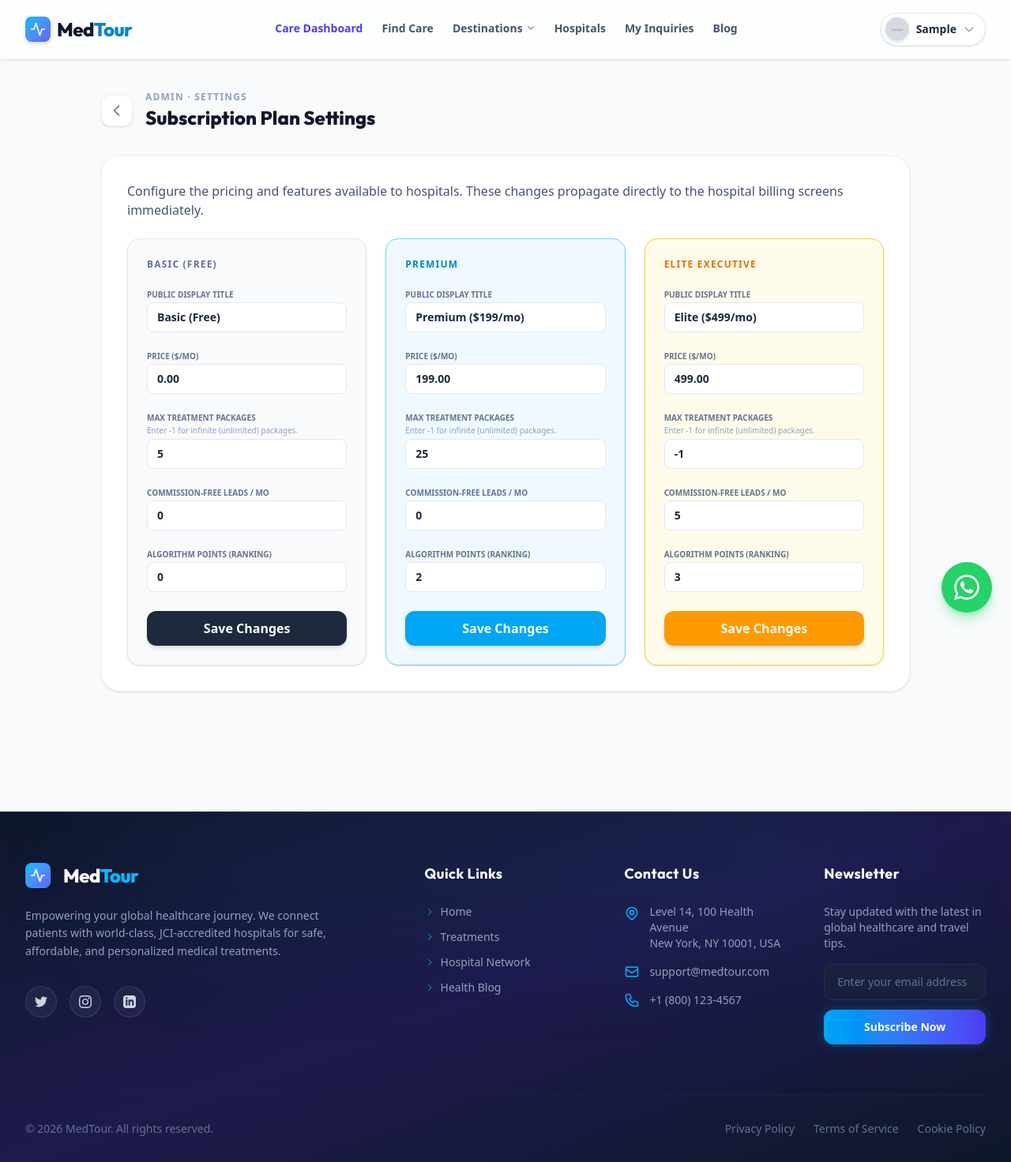
After one commit to sabarishkumaran/medical_tourism_platform, a Django app: page /accounts/admin/settings/subscriptions/ in a window 1280 px wide. The commit adds this page. Shown: the whole page at 79% size. Run offline with Django 5.2, Linux system fonts and the light colour scheme; a user stored in the database is signed in; data comes from the database, SQL or seed files in the repository; tables that the repository leaves empty hold one stand-in row (values such as "Sample post"); grey boxes marked "Sample" are stand-in pictures; style sheets or scripts are compiled from the project's sources; some libraries are stand-ins or nearby versions.

```diff
--- a/accounts/urls.py
+++ b/accounts/urls.py
@@ -7,6 +7,7 @@ urlpatterns = [
 
 
     path('register/', views.register, name="register"),
+    path('verify-email/', views.verify_otp, name="verify_otp"),
     path('login/', views.user_login, name="login"),
     path('logout/', views.user_logout, name="logout"),
     path('profile/', views.profile_view, name='profile'),
@@ -20,7 +21,7 @@ urlpatterns = [
     path('admin/revenue/subscriptions/', views.admin_revenue_subscriptions, name="admin_revenue_subscriptions"),
     path('admin/revenue/leads/', views.admin_revenue_leads, name="admin_revenue_leads"),
     path('admin/revenue/services/', views.admin_revenue_services, name="admin_revenue_services"),
-
+    path('admin/settings/subscriptions/', views.admin_subscription_settings, name="admin_subscription_settings"),
     path('password_change/', auth_views.PasswordChangeView.as_view(template_name="password_change.html"), name='password_change'),
     path('password_change/done/', auth_views.PasswordChangeDoneView.as_view(template_name="password_change_done.html"), name='password_change_done'),
 
--- a/accounts/views.py
+++ b/accounts/views.py
@@ -63,9 +63,15 @@ def admin_dashboard(request):
     transactions_volume = sum([float(inq.total_amount_paid) for inq in Inquiry.objects.filter(status='COMPLETED')])
     service_fees_revenue = Inquiry.objects.filter(status='COMPLETED').aggregate(total=Sum('service_fees_total'))['total'] or 0.00
 
+    from hospitals.models import SubscriptionPlanConfig
+    prem_conf = SubscriptionPlanConfig.objects.filter(plan_type='PREMIUM').first()
+    elite_conf = SubscriptionPlanConfig.objects.filter(plan_type='ELITE').first()
+    prem_price = prem_conf.price if prem_conf else 199.00
+    elite_price = elite_conf.price if elite_conf else 499.00
+
     premium_subs = Hospital.objects.filter(subscription_plan='PREMIUM').count()
     elite_subs = Hospital.objects.filter(subscription_plan='ELITE').count()
-    subscription_revenue = (premium_subs * 199) + (elite_subs * 499)
+    subscription_revenue = float(premium_subs * prem_price) + float(elite_subs * elite_price)
 
     processed_leads = Inquiry.objects.exclude(status='NEW').count()
     lead_revenue = processed_leads * 50  # Flat $50 per qualified lead for calculation
@@ -136,9 +142,15 @@ def admin_revenue_commissions(request):
 def admin_revenue_subscriptions(request):
     if not (request.user.role in ['ADMIN', 'COORDINATOR'] or request.user.is_superuser):
         raise PermissionDenied("Administrative access required.")
+    from hospitals.models import SubscriptionPlanConfig
+    prem_conf = SubscriptionPlanConfig.objects.filter(plan_type='PREMIUM').first()
+    elite_conf = SubscriptionPlanConfig.objects.filter(plan_type='ELITE').first()
+    prem_price = prem_conf.price if prem_conf else 199.00
+    elite_price = elite_conf.price if elite_conf else 499.00
+
     premium_hospitals = Hospital.objects.filter(subscription_plan='PREMIUM').order_by('-id')
     elite_hospitals = Hospital.objects.filter(subscription_plan='ELITE').order_by('-id')
-    total = (premium_hospitals.count() * 199) + (elite_hospitals.count() * 499)
+    total = float(premium_hospitals.count() * prem_price) + float(elite_hospitals.count() * elite_price)
     return render(request, 'admin_revenue_subscriptions.html', {
         'premium_hospitals': premium_hospitals,
         'elite_hospitals': elite_hospitals,
@@ -225,12 +237,32 @@ def register(request):
                     certificate=request.FILES.get("hospital_certificate"),
                 )
 
+            import random
+            from django.core.mail import send_mail
+            from django.conf import settings
+            from .models import OTPVerification
+
+            otp = str(random.randint(100000, 999999))
+            OTPVerification.objects.update_or_create(user=user, defaults={'otp_code': otp})
+
+            send_mail(
+                "Your Medical Tourism Platform Verification Code",
+                f"Your OTP confirmation code is: {otp}",
+                settings.DEFAULT_FROM_EMAIL,
+                [user.email],
+                fail_silently=True,
+            )
+
+            request.session['unverified_user_id'] = user.id
+
             # Return JSON for AJAX requests
             if request.headers.get('X-Requested-With') == 'XMLHttpRequest':
                 from django.http import JsonResponse
-                return JsonResponse({'success': True, 'redirect': '/accounts/login/'})
+                from django.urls import reverse
+                return JsonResponse({'success': True, 'redirect': reverse('verify_otp')})
 
-            return redirect("login")
+            from django.urls import reverse
+            return redirect("verify_otp")
 
         else:
             # Return JSON with form errors for AJAX requests
@@ -275,6 +307,26 @@ def user_login(request):
             user = authenticate(username=username, password=password)
 
             if user is not None:
+                if not user.is_email_verified:
+                    import random
+                    from django.core.mail import send_mail
+                    from django.conf import settings
+                    from .models import OTPVerification
+
+                    otp = str(random.randint(100000, 999999))
+                    OTPVerification.objects.update_or_create(user=user, defaults={'otp_code': otp})
+
+                    send_mail(
+                        "Your Medical Tourism Platform Verification Code",
+                        f"Your OTP confirmation code is: {otp}",
+                        settings.DEFAULT_FROM_EMAIL,
+                        [user.email],
+                        fail_silently=True,
+                    )
+                    request.session['unverified_user_id'] = user.id
+                    messages.warning(request, "Please verify your email address before logging in.")
+                    return redirect('verify_otp')
+
                 login(request, user)
 
                 next_url = request.POST.get('next') or request.GET.get('next')
@@ -321,9 +373,36 @@ def profile_view(request):
             )
 
     if request.method == "POST":
-        form = ProfileForm(request.POST, request.FILES, instance=request.user)
+        old_email = user.email
+        form = ProfileForm(request.POST, request.FILES, instance=user)
         if form.is_valid():
+            new_email = form.cleaned_data.get('email')
             form.save()
+
+            if new_email and new_email != old_email:
+                # Revert email temporarily
+                user.email = old_email
+                user.save(update_fields=['email'])
+
+                import random
+                from django.core.mail import send_mail
+                from django.conf import settings
+                from .models import OTPVerification
+
+                otp = str(random.randint(100000, 999999))
+                OTPVerification.objects.update_or_create(user=user, defaults={'otp_code': otp, 'unverified_email': new_email})
+
+                send_mail(
+                    "Verify your new email address",
+                    f"Your OTP confirmation code is: {otp}",
+                    settings.DEFAULT_FROM_EMAIL,
+                    [new_email],
+                    fail_silently=True,
+                )
+                request.session['unverified_user_id'] = user.id
+                messages.warning(request, "Please verify your new email address to complete the update.")
+                return redirect('verify_otp')
+
             messages.success(request, 'Profile details updated successfully.')
             return redirect('profile')
     else:
@@ -388,7 +467,77 @@ def delete_account(request):
             messages.success(request, "Your account has been permanently deleted.")
             return redirect('home')
         else:
-            messages.error(request, "Incorrect password. Account deletion cancelled.")
+            messages.error(request, "Incorrect password. Account deletion failed.")
             return redirect('profile')
 
     return redirect('profile')
+
+@login_required
+def admin_subscription_settings(request):
+    if not (request.user.role in ['ADMIN', 'COORDINATOR'] or request.user.is_superuser):
+        raise PermissionDenied("Administrative access required.")
+
+    from hospitals.models import SubscriptionPlanConfig
+
+    if request.method == "POST":
+        plan_type = request.POST.get('plan_type')
+        if plan_type:
+            plan = SubscriptionPlanConfig.objects.filter(plan_type=plan_type).first()
+            if plan:
+                try:
+                    plan.price = float(request.POST.get('price', plan.price))
+                    plan.max_packages = int(request.POST.get('max_packages', plan.max_packages))
+                    plan.commission_free_leads = int(request.POST.get('commission_free_leads', plan.commission_free_leads))
+                    plan.ranking_bonus = int(request.POST.get('ranking_bonus', plan.ranking_bonus))
+                    plan.display_title = request.POST.get('display_title', plan.display_title)
+                    plan.description = request.POST.get('description', plan.description)
+                    plan.save()
+                    messages.success(request, f"{plan.get_plan_type_display()} settings updated successfully.")
+                except ValueError:
+                    messages.error(request, "Invalid numeric values provided.")
+
+        return redirect('admin_subscription_settings')
+
+    plans = SubscriptionPlanConfig.objects.all().order_by('price')
+    return render(request, "admin_subscription_settings.html", {"plans": plans})
+
+def verify_otp(request):
+    user_id = request.session.get('unverified_user_id')
+    if not user_id:
+        return redirect('login')
+
+    from .models import User, OTPVerification
+    user = get_object_or_404(User, id=user_id)
+
+    if request.method == "POST":
+        code = request.POST.get('otp_code', '').strip()
+        otp_record = OTPVerification.objects.filter(user=user).first()
+
+        if otp_record and otp_record.otp_code == code:
+            # Success
+            if otp_record.unverified_email:
+                user.email = otp_record.unverified_email
+                user.is_email_verified = True
+                user.save(update_fields=['email', 'is_email_verified'])
+                messages.success(request, "Your email address has been successfully updated!")
+            else:
+                user.is_email_verified = True
+                user.save(update_fields=['is_email_verified'])
+                messages.success(request, "Your account has been successfully verified!")
+
+            otp_record.delete()
+            if 'unverified_user_id' in request.session:
+                del request.session['unverified_user_id']
+
+            login(request, user)
+
+            if user.role == 'HOSPITAL':
+                return redirect("hospital_dashboard")
+            elif user.role in ['ADMIN', 'COORDINATOR']:
+                return redirect("admin_dashboard")
+            else:
+                return redirect("patient_dashboard")
+        else:
+            messages.error(request, "Invalid verification code.")
+
+    return render(request, "verify_otp.html", {"unverified_user": user})
--- /dev/null
+++ b/templates/admin_subscription_settings.html
@@ -0,0 +1,78 @@
+{% extends "base.html" %}
+
+{% block content %}
+<div class="container mx-auto px-4 md:px-8 py-10">
+    <div class="max-w-5xl mx-auto">
+
+        <!-- Header -->
+        <div class="flex items-center gap-4 mb-8">
+            <a href="{% url 'admin_dashboard' %}" class="w-10 h-10 rounded-xl bg-white border border-slate-100 shadow-sm flex items-center justify-center text-slate-500 hover:text-sky-600 hover:border-sky-200 transition-all">
+                <svg class="w-5 h-5" fill="none" stroke="currentColor" viewBox="0 0 24 24"><path stroke-linecap="round" stroke-linejoin="round" stroke-width="2" d="M15 19l-7-7 7-7"/></svg>
+            </a>
+            <div>
+                <p class="text-xs font-bold text-slate-400 uppercase tracking-widest mb-0.5">Admin · Settings</p>
+                <h1 class="text-2xl font-extrabold text-slate-900" style="font-family:'Outfit',sans-serif;">Subscription Plan Settings</h1>
+            </div>
+        </div>
+
+        <div class="bg-white rounded-3xl border border-slate-100 shadow-sm p-8 mb-8">
+            <p class="text-slate-600 mb-6 font-medium">Configure the pricing and features available to hospitals. These changes propagate directly to the hospital billing screens immediately.</p>
+
+            <div class="grid grid-cols-1 md:grid-cols-2 lg:grid-cols-3 gap-6">
+                {% for plan in plans %}
+                <div class="border {% if plan.plan_type == 'ELITE' %}border-amber-300 bg-amber-50 rounded-2xl p-6 {% elif plan.plan_type == 'PREMIUM' %}border-sky-300 bg-sky-50 rounded-2xl p-6{% else %}border-slate-200 bg-slate-50 rounded-2xl p-6{% endif %} shadow-sm">
+                    <form method="POST" action="{% url 'admin_subscription_settings' %}">
+                        {% csrf_token %}
+                        <input type="hidden" name="plan_type" value="{{ plan.plan_type }}">
+
+                        <div class="mb-4 flex items-center justify-between">
+                            <span class="text-xs font-black uppercase tracking-widest {% if plan.plan_type == 'ELITE' %}text-amber-600{% elif plan.plan_type == 'PREMIUM' %}text-sky-600{% else %}text-slate-500{% endif %}">
+                                {{ plan.get_plan_type_display }}
+                            </span>
+                        </div>
+
+                        <!-- Display Title -->
+                        <div class="space-y-1 mb-4">
+                            <label class="text-[10px] uppercase font-bold text-slate-500">Public Display Title</label>
+                            <input type="text" name="display_title" value="{{ plan.display_title }}" class="w-full text-sm font-bold bg-white border border-slate-200 px-3 py-2 rounded-lg focus:outline-none focus:ring-2 focus:ring-indigo-500" required>
+                        </div>
+
+                        <!-- Price -->
+                        <div class="space-y-1 mb-4">
+                            <label class="text-[10px] uppercase font-bold text-slate-500">Price ($/mo)</label>
+                            <input type="number" step="0.01" name="price" value="{{ plan.price }}" class="w-full text-sm bg-white border border-slate-200 px-3 py-2 rounded-lg font-bold text-slate-800 focus:outline-none focus:ring-2 focus:ring-indigo-500" required>
+                        </div>
+
+                        <!-- Max Packages -->
+                        <div class="space-y-1 mb-4">
+                            <label class="text-[10px] uppercase font-bold text-slate-500">Max Treatment Packages</label>
+                            <div class="text-[10px] text-slate-400 mb-1 leading-tight">Enter -1 for infinite (unlimited) packages.</div>
+                            <input type="number" name="max_packages" value="{{ plan.max_packages }}" class="w-full text-sm bg-white border border-slate-200 px-3 py-2 rounded-lg font-bold text-slate-800 focus:outline-none focus:ring-2 focus:ring-indigo-500" required>
+                        </div>
+
+                        <!-- Commission Free Leads -->
+                        <div class="space-y-1 mb-4">
+                            <label class="text-[10px] uppercase font-bold text-slate-500">Commission-Free Leads / mo</label>
+                            <input type="number" name="commission_free_leads" value="{{ plan.commission_free_leads }}" class="w-full text-sm bg-white border border-slate-200 px-3 py-2 rounded-lg font-bold text-slate-800 focus:outline-none focus:ring-2 focus:ring-indigo-500" required>
+                        </div>
+
+                        <!-- Ranking Bonus -->
+                        <div class="space-y-1 mb-6">
+                            <label class="text-[10px] uppercase font-bold text-slate-500">Algorithm Points (Ranking)</label>
+                            <input type="number" name="ranking_bonus" value="{{ plan.ranking_bonus }}" class="w-full text-sm bg-white border border-slate-200 px-3 py-2 rounded-lg font-bold text-slate-800 focus:outline-none focus:ring-2 focus:ring-indigo-500" required>
+                        </div>
+
+                        <button type="submit" class="w-full py-2.5 rounded-xl font-bold text-white shadow-md transition-all {% if plan.plan_type == 'ELITE' %}bg-amber-500 hover:bg-amber-600{% elif plan.plan_type == 'PREMIUM' %}bg-sky-500 hover:bg-sky-600{% else %}bg-slate-800 hover:bg-slate-900{% endif %}">
+                            Save Changes
+                        </button>
+                    </form>
+                </div>
+                {% empty %}
+                    <p class="col-span-full text-center text-slate-400 py-10">No subscription plans found. Please check database migrations.</p>
+                {% endfor %}
+            </div>
+
+        </div>
+    </div>
+</div>
+{% endblock %}
--- a/templates/base.html
+++ b/templates/base.html
@@ -202,6 +202,8 @@
         <a href="{% url 'manage_staff' %}"
           class="nav-link text-indigo-600 hover:text-indigo-700 transition-colors{% if current_url == 'manage_staff' %} active{% endif %}">Manage
           Team</a>
+        <a href="{% url 'admin_subscription_settings' %}"
+          class="nav-link text-sky-600 hover:text-sky-700 transition-colors{% if current_url == 'admin_subscription_settings' %} active{% endif %}">Subscription Settings</a>
         {% endif %}
         <a href="{% url 'inquiry_hub' %}"
           class="nav-link hover:text-slate-900 transition-colors flex items-center gap-1{% if current_url == 'inquiry_hub' %} active{% endif %}">
@@ -352,6 +354,8 @@
             <a href="{% url 'manage_staff' %}"
               class="mobile-nav-link py-4 px-4 text-indigo-600 font-bold border-b border-slate-50 hover:bg-slate-50 transition-colors{% if current_url == 'manage_staff' %} active{% endif %}">Manage
               Team</a>
+            <a href="{% url 'admin_subscription_settings' %}"
+              class="mobile-nav-link py-4 px-4 text-sky-600 font-bold border-b border-slate-50 hover:bg-slate-50 transition-colors{% if current_url == 'admin_subscription_settings' %} active{% endif %}">Subscription Settings</a>
             {% endif %}
             <a href="{% url 'inquiry_hub' %}"
               class="mobile-nav-link py-4 px-4 text-slate-700 font-bold border-b border-slate-50 hover:bg-slate-50 transition-colors{% if current_url == 'inquiry_hub' %} active{% endif %} flex items-center justify-between">
```
Also changed, not shown: accounts/models.py (+10 -0 lines), hospitals/models.py (+15 -0 lines), hospitals/views.py (+13 -8 lines), templates/hospital_billing.html (+28 -6 lines), templates/verify_otp.html (added, +66 -0 lines), accounts/migrations/0003_user_is_email_verified_otpverification.py (added), hospitals/migrations/0017_subscriptionplanconfig.py (added), hospitals/migrations/0018_populate_default_subscription_configs.py (added).
